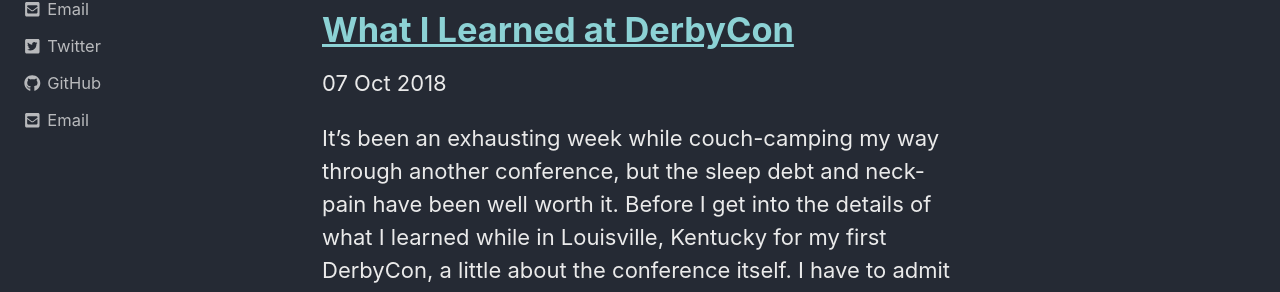
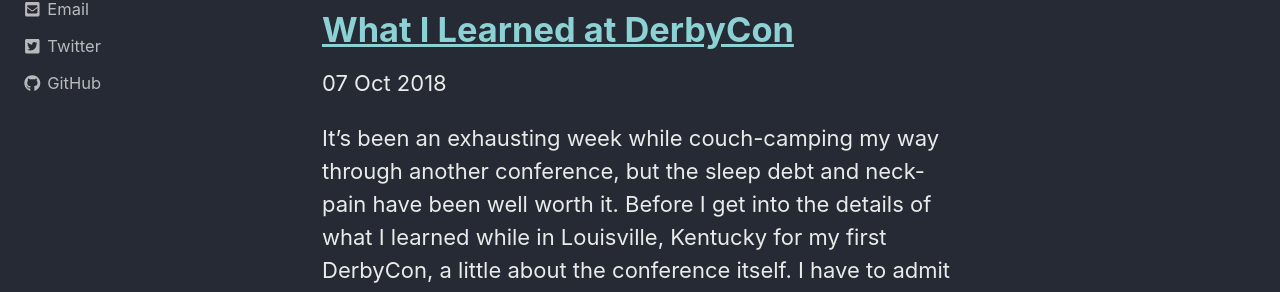
Before and after one commit to True-Demon/true-demon.github.io, a Jekyll site: the page built from index.html, in a window 1280 px wide. Shown: the part 315-607 px from the top of the page. Built offline with Jekyll 4.4.1, drawn with Linux system fonts in a browser that asks for light colours; cached includes are drawn as plain includes; nearby versions of some CDN libraries; the list of posts is cut into pages by our own code.

Commit message:
Removed extraneous email position

```diff
--- a/_config.yml
+++ b/_config.yml
@@ -109,7 +109,6 @@
   avatar           : "/images/head.png" # path of avatar image, e.g. "/assets/images/bio-photo.jpg"
   bio              : ""
   location         : "Lost in the Web"
-  email            : "truedemon@riseup.net"
   links:
     - label: "Email"
       icon: "fas fa-fw fa-envelope-square"
```
